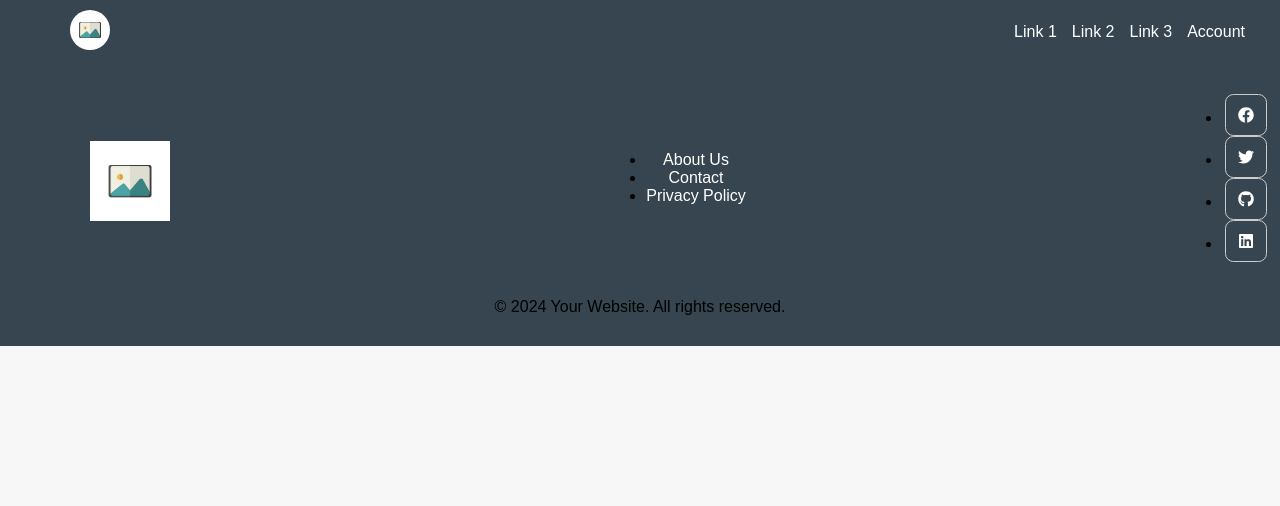
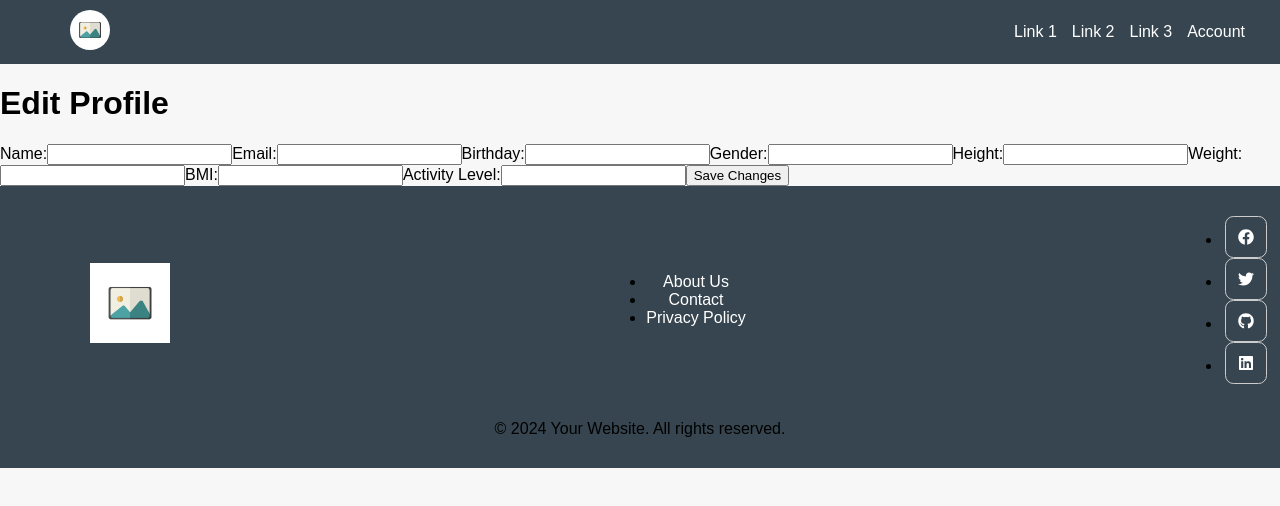
Before and after one commit to Shah-K02/Fitness-Tool-Project, a React (Create React App) app: page /profile in a window 1280 px wide. Shown: the top 506 px of the page. Built offline with nearby package versions, Linux system fonts and the light colour scheme; no server answers.

Commit message:
fixed error message for login page and added user info page to display user info after login

```diff
--- a/src/App.js
+++ b/src/App.js
@@ -1,15 +1,15 @@
-//App.js
 import React from "react";
-import { BrowserRouter as Router, Route, Routes } from "react-router-dom";
+import { BrowserRouter as Router, Routes, Route } from "react-router-dom";
 import Navbar from "./components/Navbar";
 import Footer from "./components/Footer";
 import HeroSection from "./components/HeroSection";
 import NewsSection from "./components/NewsSection";
 import MacronutrientSection from "./components/MacronutrientSection";
-import LoginPage from "./components/LoginPage"; // Import the login page component
-import UserHomePage from "./components/UserHomePage"; // Import the user home page component
-import MacroCalculator from "./components/MacroCalculator"; // Import the stats page component
+import LoginPage from "./components/LoginPage";
+import UserHomePage from "./components/UserHomePage";
+import MacroCalculator from "./components/MacroCalculator";
 import "./App.css";
+import UserInfoPage from "./components/UserInfoPage";
 import NutritionTips from "./components/NutritionTips";
 import Posts from "./components/Posts";
 
@@ -41,9 +41,11 @@ function App() {
             </>
           }
         />
-
-        {/* Add other routes here */}
+        <Route path="/profile" element={<UserInfoPage />} />
         <Route path="/macro-calculator" element={<MacroCalculator />} />
+        <Route path="/nutrition-tips" element={<NutritionTips />} />
+        <Route path="/posts" element={<Posts />} />
+        {/* Add other routes here if needed */}
       </Routes>
       <Footer />
     </Router>
--- a/src/components/LoginPage.css
+++ b/src/components/LoginPage.css
@@ -197,3 +197,42 @@
 .login-container.active .toggle-right {
   transform: translateX(200%);
 }
+.error-message {
+  position: fixed; /* Fix position relative to the viewport */
+  top: 60px; /* Distance from the top of the viewport */
+  right: 20px; /* Distance from the right of the viewport */
+  z-index: 2000; /* Ensure it's above other content */
+  color: #ff3860;
+  background-color: #ffebe6;
+  border: 1px solid #ff3860;
+  padding: 10px;
+  border-radius: 8px; /* Softer corners */
+  text-align: center;
+  box-shadow: 0 4px 8px rgba(0, 0, 0, 0.1); /* Subtle shadow for depth */
+  max-width: 300px; /* Ensure it doesn't span too wide */
+  word-wrap: break-word; /* Ensure text wraps within the container */
+  opacity: 0; /* Start invisible for animation */
+  transition: opacity 0.5s ease-in-out; /* Smooth transition for the opacity */
+}
+
+/* Add this class dynamically with JavaScript when an error occurs */
+.error-visible {
+  opacity: 1; /* Make it fully visible */
+}
+.error-message button {
+  position: absolute;
+  right: 10px;
+  top: 0.1px;
+  border: none;
+  background: none;
+  cursor: pointer;
+  color: inherit; /* Inherit the color from the .error-message for consistency */
+  padding: 0;
+  font-size: 15px; /* Adjust the size of the 'X' as needed */
+}
+
+.dismiss-error:hover,
+.dismiss-error:focus {
+  color: #f00; /* Optional: Change color on hover/focus for better UI feedback */
+  outline: none; /* Remove focus outline to keep the UI clean */
+}
--- a/src/components/LoginPage.js
+++ b/src/components/LoginPage.js
@@ -4,11 +4,14 @@ import {
   FaFacebookF,
   FaGithub,
   FaLinkedinIn,
+  FaTimes,
 } from "react-icons/fa";
 import "./LoginPage.css";
 import axios from "axios";
+import { useNavigate } from "react-router-dom";
 
 const LoginPage = () => {
+  const navigate = useNavigate(); // Use this hook to navigate to other pages
   const [isSignUpActive, setIsSignUpActive] = useState(false);
   const [error, setError] = useState(null);
   const [userCredentials, setUserCredentials] = useState({
@@ -23,11 +26,20 @@ const LoginPage = () => {
     const { name, value } = event.target;
     setUserCredentials({ ...userCredentials, [name]: value });
   };
-
+  const displayError = (message) => {
+    setError(message);
+    // Use a timeout to ensure class is added after the component updates
+    setTimeout(() => {
+      document.querySelector(".error-message").classList.add("error-visible");
+    }, 0);
+  };
+  const dismissError = () => {
+    setError(null); // Clear the error message
+  };
   const handleSignup = async (event) => {
     event.preventDefault();
     if (userCredentials.signUpPassword !== userCredentials.confirmPassword) {
-      setError("Passwords do not match.");
+      displayError("Passwords do not match.");
       return;
     }
 
@@ -38,10 +50,10 @@ const LoginPage = () => {
       });
       console.log(response.data);
       // Handle success (e.g., show message, redirect)
-      setError(null);
+      displayError(null);
       // Optionally, redirect the user or update UI to show login
     } catch (error) {
-      setError("Failed to sign up. Please try again.");
+      displayError("Failed to sign up. Please try again.");
       console.error("Sign Up Error:", error);
     }
   };
@@ -57,9 +69,10 @@ const LoginPage = () => {
       console.log(response.data);
       localStorage.setItem("token", response.data.token); // Adjust based on your API response
       // Handle success (e.g., redirect to dashboard)
-      setError(null);
+      navigate("/user-home");
+      displayError(null);
     } catch (error) {
-      setError(
+      displayError(
         "Failed to log in. Please check your credentials and try again."
       );
       console.error("Login Error:", error);
@@ -77,7 +90,14 @@ const LoginPage = () => {
       className={`login-container ${isSignUpActive ? "active" : ""}`}
       id="container"
     >
-      {error && <div className="error-message">{error}</div>}
+      {error && (
+        <div className="error-message">
+          {error}
+          <button onClick={dismissError} className="dismiss-error">
+            <FaTimes />
+          </button>
+        </div>
+      )}
       {/* Sign Up Form */}
       <div className="form-container sign-up-container">
         <form id="signup-form" onSubmit={handleSignup}>
--- a/src/components/NutritionTips.js
+++ b/src/components/NutritionTips.js
@@ -2,13 +2,13 @@ import React from "react";
 
 const NutritionTips = () => {
   return (
-    <div class="news">
-      <div class="news-heading">
+    <div className="news">
+      <div className="news-heading">
         <h2>Nutrition Tips</h2>
         <p>Nutrition tips for you.</p>
       </div>
-      <div class="news-container">
-        <div class="news-item">
+      <div className="news-container">
+        <div className="news-item">
           <p>
             Lorem ipsum dolor sit amet consectetur adipisicing elit. Laborum,
             expedita soluta? Earum non natus vero veniam ipsa aperiam tempore
@@ -16,7 +16,7 @@ const NutritionTips = () => {
             illum!
           </p>
         </div>
-        <div class="news-item">
+        <div className="news-item">
           <p>
             Lorem ipsum dolor sit amet consectetur adipisicing elit. Qui
             necessitatibus repellat temporibus provident ad ea nesciunt rem?
@@ -24,7 +24,7 @@ const NutritionTips = () => {
             reprehenderit odit doloremque sapiente impedit odio.
           </p>
         </div>
-        <div class="news-item">
+        <div className="news-item">
           <p>
             Lorem ipsum dolor sit amet consectetur adipisicing elit. Ea harum
             sit eos! Impedit nam repellendus aperiam ut doloremque alias eos
--- a/src/components/UserHomePage.js
+++ b/src/components/UserHomePage.js
@@ -1,4 +1,5 @@
 import React from "react";
+import { Link } from "react-router-dom";
 import "./UserHomePage.css";
 
 const UserHomePage = () => {
@@ -24,9 +25,9 @@ const UserHomePage = () => {
       </div>
 
       <div className="home-buttons">
-        <a href="/profile">
+        <Link to="/profile">
           <button className="profile-button">Profile</button>
-        </a>
+        </Link>
         <button className="log-food-button">Log Food</button>
         <button className="your-foods-button">Your Foods</button>
       </div>
--- /dev/null
+++ b/src/components/UserInfoPage.js
@@ -0,0 +1,97 @@
+import React, { useState, useEffect } from "react";
+
+const UserInfoPage = () => {
+  // State for user info
+  const [userInfo, setUserInfo] = useState({
+    name: "",
+    email: "",
+    birthday: "",
+    gender: "",
+    height: "",
+    weight: "",
+    bmi: "",
+    activityLevel: "",
+  });
+
+  // Fetch user info from API
+  useEffect(() => {
+    const fetchUserInfo = async () => {
+      // Fetch user information from your API
+      // Placeholder: replace with your actual API call
+      const response = await fetch("/api/user/info"); // Adjust API endpoint as necessary
+      const data = await response.json();
+      setUserInfo(data);
+    };
+
+    fetchUserInfo();
+  }, []);
+
+  // Handle input change
+  const handleChange = (e) => {
+    const { name, value } = e.target;
+    setUserInfo((prevState) => ({
+      ...prevState,
+      [name]: value,
+    }));
+  };
+
+  // Update user info
+  const handleSubmit = async (e) => {
+    e.preventDefault();
+    // API call to update user info
+    // Placeholder: replace with your actual API call
+    await fetch("/api/user/update", {
+      // Adjust API endpoint as necessary
+      method: "POST",
+      headers: {
+        "Content-Type": "application/json",
+      },
+      body: JSON.stringify(userInfo),
+    });
+
+    // You might want to add error handling and success feedback here
+  };
+
+  return (
+    <div>
+      <h1>Edit Profile</h1>
+      <form onSubmit={handleSubmit}>
+        {/* Create input fields for each attribute, binding them to the state */}
+        <label>Name:</label>
+        <input name="name" value={userInfo.name} onChange={handleChange} />
+
+        {/* Repeat for other fields: email, birthday, etc. */}
+        {/* Example for email: */}
+        <label>Email:</label>
+        <input name="email" value={userInfo.email} onChange={handleChange} />
+
+        <label>Birthday:</label>
+        <input
+          name="birthday"
+          value={userInfo.birthday}
+          onChange={handleChange}
+        />
+        <label>Gender:</label>
+        <input name="gender" value={userInfo.gender} onChange={handleChange} />
+        <label>Height:</label>
+        <input name="height" value={userInfo.height} onChange={handleChange} />
+        <label>Weight:</label>
+        <input name="weight" value={userInfo.weight} onChange={handleChange} />
+        <label>BMI:</label>
+        <input name="bmi" value={userInfo.bmi} onChange={handleChange} />
+        <label>Activity Level:</label>
+        <input
+          name="activityLevel"
+          value={userInfo.activityLevel}
+          onChange={handleChange}
+        />
+        {/* Add inputs for birthday, gender, height, weight, bmi, activity level */}
+        {/* Make sure to adjust the type attribute for different inputs, e.g., type="email" for email */}
+
+        <button type="submit">Save Changes</button>
+      </form>
+    </div>
+  );
+};
+
+export default UserInfoPage;
```
